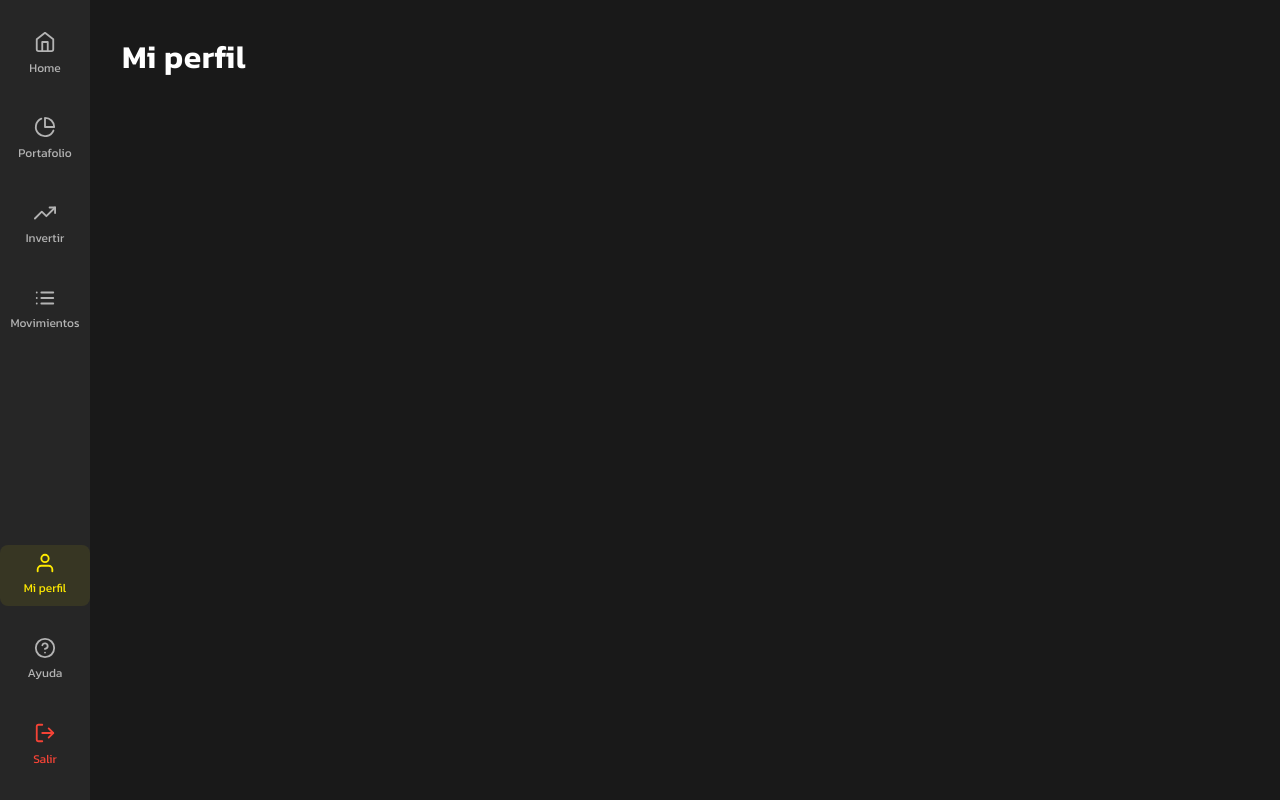
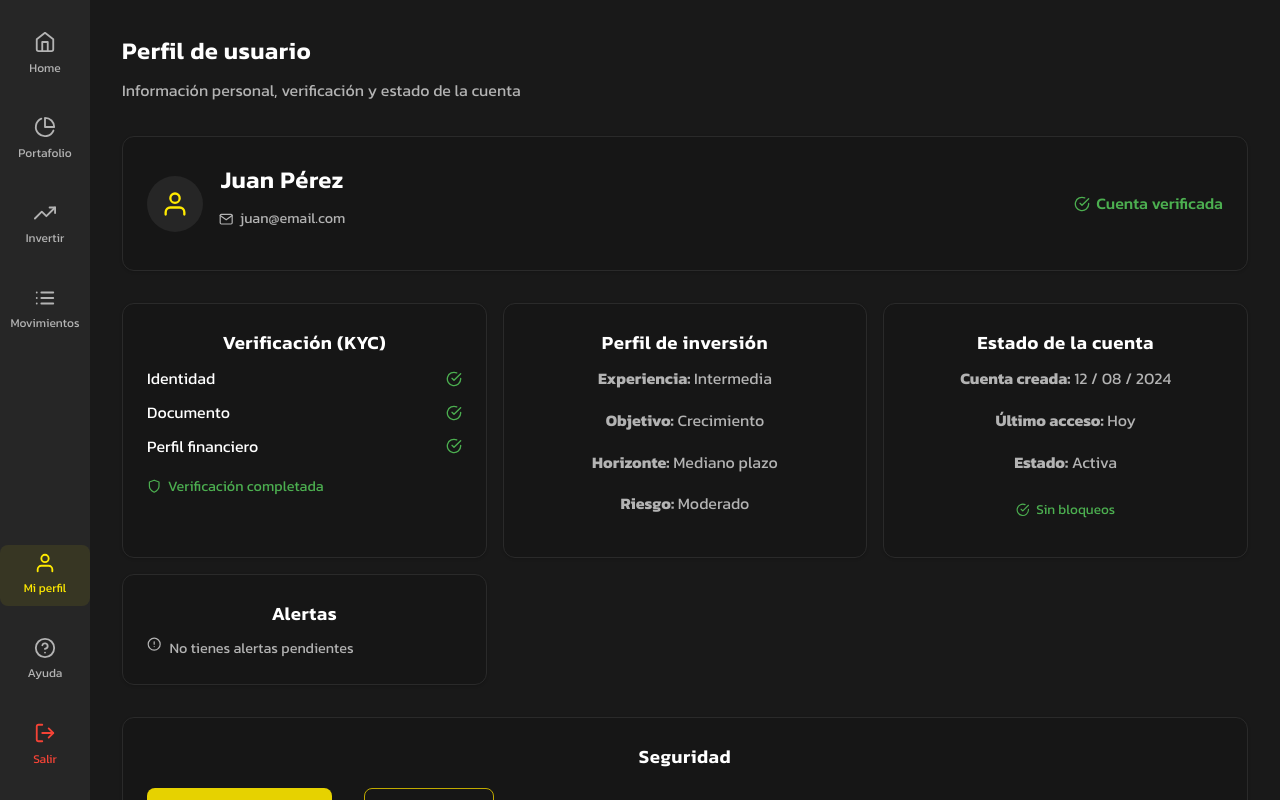
Before and after one commit to jhersara/edron-capitals, a Next.js app: page /onedash in a window 1280 px wide. Both pictures are taken after a click on the item "Mi perfil". Built offline with nearby package versions, Linux system fonts and the light colour scheme.

Commit message:
Actualizacion 1.2

```diff
--- /dev/null
+++ b/src/app/(dashboard)/onedash/sections/Help.css
@@ -0,0 +1,41 @@
+/* GRID PRINCIPAL */
+.help-grid {
+  grid-template-columns: repeat(auto-fit, minmax(260px, 1fr));
+  margin-bottom: 2rem;
+}
+
+/* TARJETAS DE ACCESO */
+.help-card {
+  text-align: center;
+}
+
+.help-card svg {
+  margin-bottom: 0.5rem;
+  color: var(--cl-primary-500);
+}
+
+/* FAQ */
+.help-faq {
+  margin-bottom: 2rem;
+}
+
+.faq-item {
+  margin-top: 1rem;
+}
+
+.faq-item strong {
+  display: block;
+  margin-bottom: 0.25rem;
+}
+
+/* CONTACTO */
+.help-contact {
+  font-size: 0.9rem;
+}
+
+.contact-row {
+  display: flex;
+  align-items: center;
+  gap: 0.5rem;
+  margin-top: 0.5rem;
+}
--- /dev/null
+++ b/src/app/(dashboard)/onedash/sections/Help.jsx
@@ -0,0 +1,92 @@
+'use client'
+
+import {
+  FiHelpCircle,
+  FiMail,
+  FiBookOpen,
+  FiAlertCircle,
+  FiShield,
+} from 'react-icons/fi'
+import './Help.css'
+
+export default function Help() {
+  return (
+    <section className="container">
+
+      {/* HEADER */}
+      <header style={{ marginBottom: '2rem' }}>
+        <h1>Centro de ayuda</h1>
+        <p>Soporte, preguntas frecuentes y documentación</p>
+      </header>
+
+      {/* ACCESOS RÁPIDOS */}
+      <div className="grid help-grid">
+
+        <div className="card help-card">
+          <FiHelpCircle size={28} />
+          <h3>Soporte</h3>
+          <p>¿Tienes un problema con tu cuenta o inversiones?</p>
+          <button className="btn-primary">Contactar soporte</button>
+        </div>
+
+        <div className="card help-card">
+          <FiBookOpen size={28} />
+          <h3>Guías</h3>
+          <p>Aprende cómo invertir, retirar y gestionar tu portafolio</p>
+          <button className="btn-secondary">Ver guías</button>
+        </div>
+
+        <div className="card help-card">
+          <FiShield size={28} />
+          <h3>Regulación</h3>
+          <p>Información legal, KYC, AML y cumplimiento</p>
+          <button className="btn-secondary">Ver documentos</button>
+        </div>
+
+      </div>
+
+      {/* FAQ */}
+      <div className="card help-faq">
+        <h3>Preguntas frecuentes</h3>
+
+        <div className="faq-item">
+          <strong>¿Mi dinero está seguro?</strong>
+          <p>
+            Los fondos se gestionan bajo políticas estrictas de seguridad,
+            segregación de cuentas y cumplimiento normativo.
+          </p>
+        </div>
+
+        <div className="faq-item">
+          <strong>¿Cuándo puedo invertir?</strong>
+          <p>
+            Una vez tu cuenta esté completamente verificada y aprobada.
+          </p>
+        </div>
+
+        <div className="faq-item">
+          <strong>¿Puedo retirar mis fondos?</strong>
+          <p>
+            Sí, según los términos del fondo y tu perfil de inversión.
+          </p>
+        </div>
+      </div>
+
+      {/* CONTACTO */}
+      <div className="card help-contact">
+        <h3>Contacto directo</h3>
+
+        <div className="contact-row">
+          <FiMail />
+          <span>soporte@tufondo.com</span>
+        </div>
+
+        <div className="contact-row">
+          <FiAlertCircle />
+          <span>Horario de atención: L–V 9:00 – 18:00</span>
+        </div>
+      </div>
+
+    </section>
+  )
+}
--- /dev/null
+++ b/src/app/(dashboard)/onedash/sections/Profile.css
@@ -0,0 +1,101 @@
+/* IDENTIDAD */
+.profile-identity {
+  display: flex;
+  justify-content: space-between;
+  align-items: center;
+}
+
+.profile-identity-left {
+  display: flex;
+  gap: 1rem;
+  align-items: center;
+}
+
+.profile-avatar {
+  width: 56px;
+  height: 56px;
+  border-radius: 50%;
+  background: var(--cl-bg-alt);
+  display: flex;
+  align-items: center;
+  justify-content: center;
+  color: var(--cl-primary-500);
+}
+
+.muted {
+  display: flex;
+  align-items: center;
+  gap: 0.4rem;
+  font-size: 0.9rem;
+  color: var(--cl-text-secondary);
+}
+
+.profile-status {
+  display: flex;
+  align-items: center;
+  gap: 0.4rem;
+  font-weight: var(--font-weight-medium);
+}
+
+.profile-status.verified {
+  color: var(--cl-success);
+}
+
+/* GRID */
+.profile-grid {
+  margin-top: 2rem;
+  grid-template-columns: repeat(auto-fit, minmax(280px, 1fr));
+}
+
+/* KYC */
+.kyc-row {
+  display: flex;
+  justify-content: space-between;
+  align-items: center;
+  margin-bottom: 0.5rem;
+}
+
+.success {
+  color: var(--cl-success);
+}
+
+.kyc-complete {
+  margin-top: 1rem;
+  font-size: 0.9rem;
+  color: var(--cl-success);
+  display: flex;
+  align-items: center;
+  gap: 0.4rem;
+}
+
+/* ALERTAS */
+.alert {
+  display: flex;
+  gap: 0.5rem;
+  font-size: 0.9rem;
+}
+
+.alert.neutral {
+  color: var(--cl-text-secondary);
+}
+
+/* CUENTA */
+.account-ok {
+  margin-top: 0.5rem;
+  display: inline-flex;
+  align-items: center;
+  gap: 0.4rem;
+  font-size: 0.85rem;
+  color: var(--cl-success);
+}
+
+/* SEGURIDAD */
+.profile-security {
+  margin-top: 2rem;
+}
+
+.security-actions {
+  margin-top: 1rem;
+  display: flex;
+  gap: 1rem;
+}
--- /dev/null
+++ b/src/app/(dashboard)/onedash/sections/Profile.jsx
@@ -0,0 +1,123 @@
+'use client'
+
+import {
+  FiUser,
+  FiMail,
+  FiShield,
+  FiCheckCircle,
+  FiAlertCircle,
+  FiLock
+} from 'react-icons/fi'
+import './Profile.css'
+
+export default function Profile() {
+  return (
+    <section className="container">
+
+      {/* HEADER */}
+      <header style={{ marginBottom: '2rem' }}>
+        <h1>Perfil de usuario</h1>
+        <p>Información personal, verificación y estado de la cuenta</p>
+      </header>
+
+      {/* IDENTIDAD */}
+      <div className="card profile-identity">
+        <div className="profile-identity-left">
+          <div className="profile-avatar">
+            <FiUser size={28} />
+          </div>
+
+          <div>
+            <h2>Juan Pérez</h2>
+            <p className="muted">
+              <FiMail /> juan@email.com
+            </p>
+          </div>
+        </div>
+
+        <div className="profile-status verified">
+          <FiCheckCircle />
+          Cuenta verificada
+        </div>
+      </div>
+
+      {/* GRID PRINCIPAL */}
+      <div className="grid profile-grid">
+
+        {/* KYC */}
+        <div className="card">
+          <h3>Verificación (KYC)</h3>
+
+          <div className="kyc-row">
+            <span>Identidad</span>
+            <FiCheckCircle className="success" />
+          </div>
+
+          <div className="kyc-row">
+            <span>Documento</span>
+            <FiCheckCircle className="success" />
+          </div>
+
+          <div className="kyc-row">
+            <span>Perfil financiero</span>
+            <FiCheckCircle className="success" />
+          </div>
+
+          <div className="kyc-complete">
+            <FiShield /> Verificación completada
+          </div>
+        </div>
+
+        {/* PERFIL FINANCIERO */}
+        <div className="card">
+          <h3>Perfil de inversión</h3>
+
+          <p><strong>Experiencia:</strong> Intermedia</p>
+          <p><strong>Objetivo:</strong> Crecimiento</p>
+          <p><strong>Horizonte:</strong> Mediano plazo</p>
+          <p><strong>Riesgo:</strong> Moderado</p>
+        </div>
+
+        {/* CUENTA */}
+        <div className="card">
+          <h3>Estado de la cuenta</h3>
+
+          <p><strong>Cuenta creada:</strong> 12 / 08 / 2024</p>
+          <p><strong>Último acceso:</strong> Hoy</p>
+          <p><strong>Estado:</strong> Activa</p>
+
+          <span className="account-ok">
+            <FiCheckCircle /> Sin bloqueos
+          </span>
+        </div>
+
+        {/* ALERTAS */}
+        <div className="card">
+          <h3>Alertas</h3>
+
+          <div className="alert neutral">
+            <FiAlertCircle />
+            No tienes alertas pendientes
+          </div>
+        </div>
+
+      </div>
+
+      {/* SEGURIDAD */}
+      <div className="card profile-security">
+        <h3>Seguridad</h3>
+
+        <div className="security-actions">
+          <button className="btn-primary">
+            <FiLock /> Cambiar contraseña
+          </button>
+
+          <button className="btn-secondary">
+            Cerrar sesión
+          </button>
+        </div>
+      </div>
+
+    </section>
+  )
+}
```
Also changed, not shown: src/app/(dashboard)/onedash/components/MainContent.jsx (+2 -5 lines).
